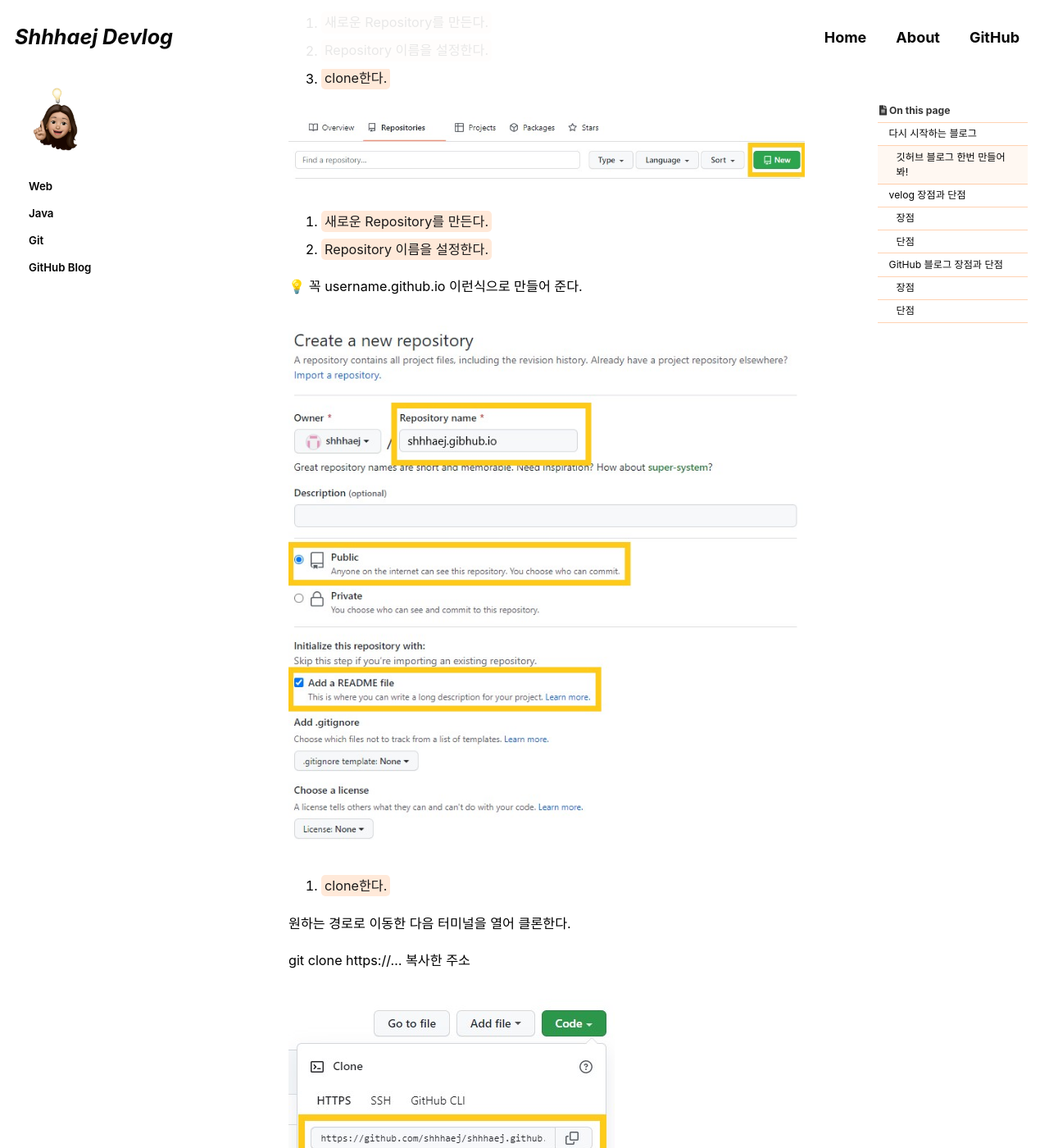
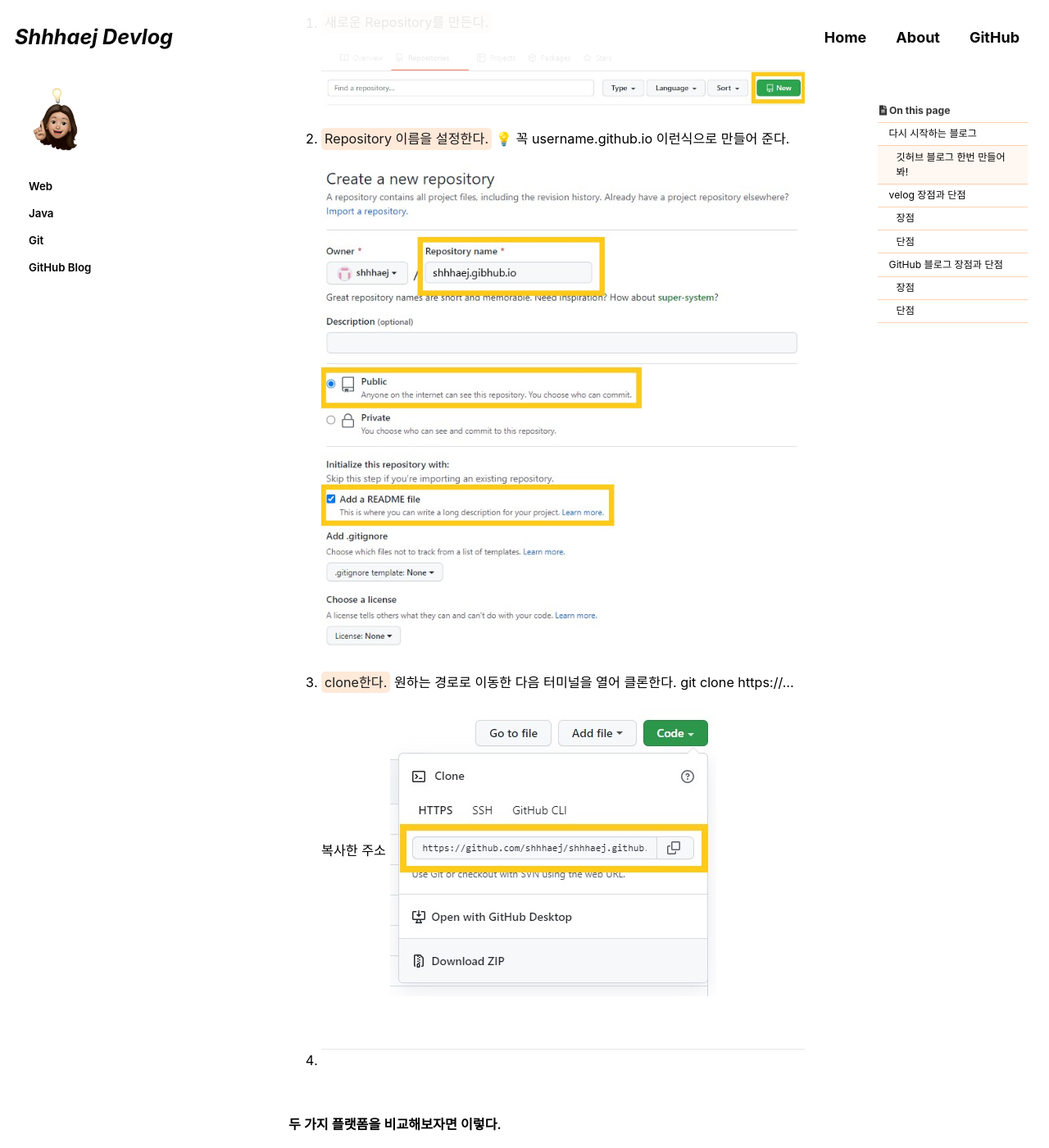
Before and after one commit to shhhaej/shhhaej.github.io, a Jekyll site: the page built from _posts/2021-09-05-github-blog-1.md, in a window 1280 px wide and 1400 px high, scrolled down 415 px. Shown: the whole window at 82% size. Built offline with Jekyll 4.4.1, drawn with Linux system fonts in a browser that asks for light colours; cached includes are drawn as plain includes; some web fonts are replaced; comment, search, counter and statistics services are not loaded.

Commit message:
recommit.

```diff
--- a/_posts/2021-09-05-github-blog-1.md
+++ b/_posts/2021-09-05-github-blog-1.md
@@ -30,33 +30,14 @@ last_modified_at: 2022-08-31
 ### 깃허브 블로그 한번 만들어봐!
 
 1. <mark>새로운 Repository를 만든다.</mark>
+![new-repository-1](../assets/images/posts_img/github-blog/new-repository-1.JPG)
 2. <mark>Repository 이름을 설정한다.</mark>
+💡 꼭 username.github.io 이런식으로 만들어 준다.
+![new-repository-2](../assets/images/posts_img/github-blog/new-repository-2.jpg)
 3. <mark>clone한다.</mark>
-
-![new-repository-1](../assets/images/posts_img/github-blog/new-repository-1.JPG)
-
-
-
-1. <mark>새로운 Repository를 만든다.</mark>
-2. <mark>Repository 이름을 설정한다.</mark>
-
-💡 꼭 username.github.io 이런식으로 만들어 준다.
-
-![new-repository-2](../assets/images/posts_img/github-blog/new-repository-2.jpg)
-
-
-
-
-3. <mark>clone한다.</mark>
-
 원하는 경로로 이동한 다음 터미널을 열어 클론한다.
-
 git clone https://... 복사한 주소
-
 ![new-repository-3](../assets/images/posts_img/github-blog/new-repository-3.jpg)
-
-
-
 
 4.
 ---
```
